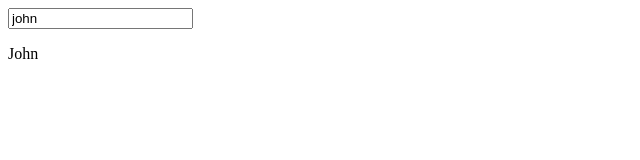
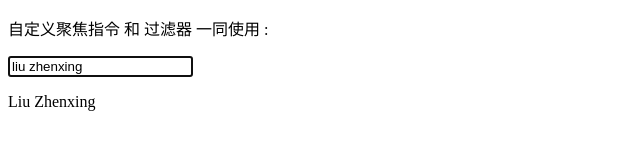
Before and after one commit to LZXprogrammer/Vuejs, a plain HTML site: page Base/filters.html in a window 1280 px wide. Shown: the whole page, without its empty margins (0-640 px from the left). Drawn offline with Linux system fonts and the light colour scheme.

Commit message:
对过滤器增加附加功能

```diff
--- a/Base/filters.html
+++ b/Base/filters.html
@@ -6,30 +6,51 @@
     <script src="../vue.js"></script>
   </head>
   <body>
+
+    <p>自定义聚焦指令 和 过滤器 一同使用 :</p>
     <div id="filter-example">
-      <input type="text" v-model="message">
+      <input type="text" v-model="message" v-focus>
       <p>{{ message | capitalize }}</p>
     </div>
   </body>
 
   <script>
 
+    // 注册一个全局自定义指令 `v-focus`
+    Vue.directive('focus', {
+        // 当被绑定的元素插入到 DOM 中时……
+        inserted: function (el) {
+          // 聚焦元素
+          el.focus()
+        }
+    })
     // 过滤器
     var filterexample = new Vue({
         el: '#filter-example',
         data: function () {
           return {
-            message: 'john'
+            message: 'liu zhenxing'
           }
         },
         filters: {
           capitalize: function (value) {
-            if (!value) return ''
-            value = value.toString()
-            return value.charAt(0).toUpperCase() + value.slice(1)
+            // 把每个字符转成小写
+            var arr = value.toLowerCase();
+            // 按空格分成数组
+            var strarr = arr.split(' ');
+            var result = '';
+            // 循环把数组的每个值的第一个字符变成大写
+            for(var i in strarr){
+              result += strarr[i].substring(0,1).toUpperCase()+strarr[i].substring(1)+' ';
+            }
+            if (!value) return '';
+            // value = value.toString()
+            // return value.toUpperCase()
+            return result;
           }
         }
     })
 
+
   </script>
 </html>
```
